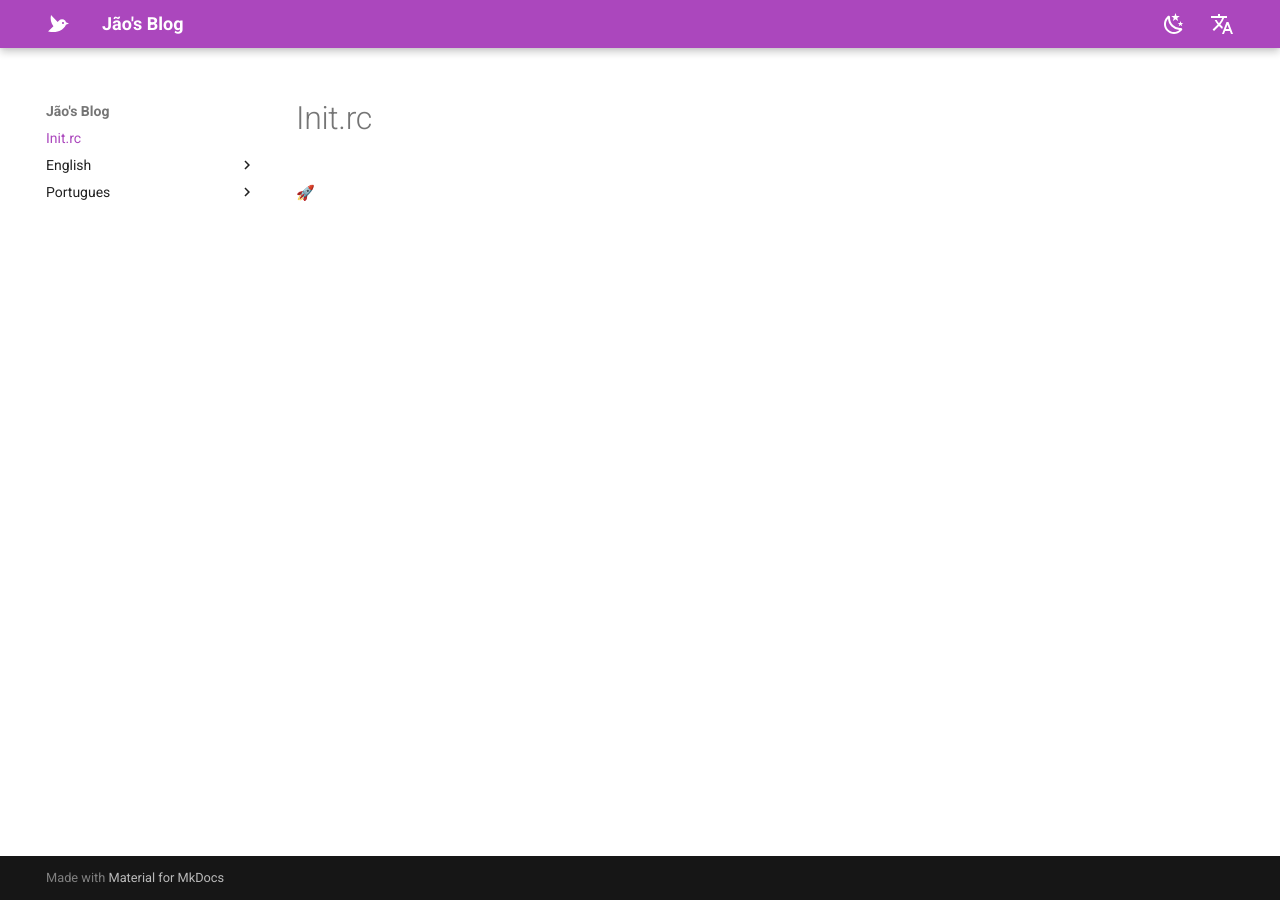
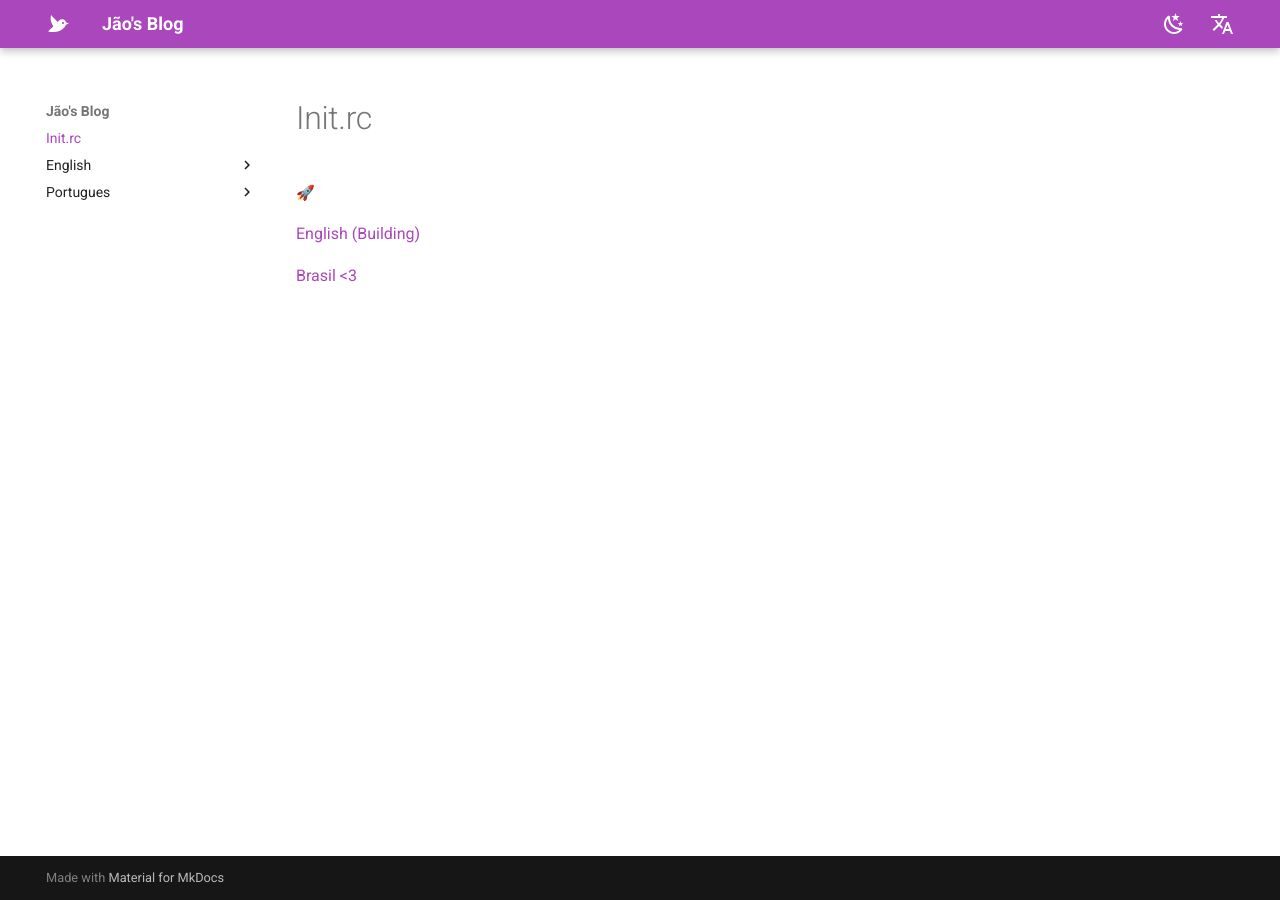
Before and after one commit to joaodanil0/joaodanil0.github.io, an MkDocs documentation site: the page built from docs/index.md, in a window 1280 px wide. Built offline with MkDocs 1.6.1 and Material for MkDocs 9.7.7, drawn with Linux system fonts in a browser that asks for light colours; emoji names are drawn with the system emoji font; comment, search, counter and statistics services are not loaded.

Commit message:
Changed Initial page

```diff
--- a/docs/index.md
+++ b/docs/index.md
@@ -1,3 +1,7 @@
 # Init.rc
 
 :rocket:
+
+[English (Building)](English/index.md)
+
+[Brasil <3](Portugues/index.md)
```
Also changed, not shown: site/index.html, 1 other file.
